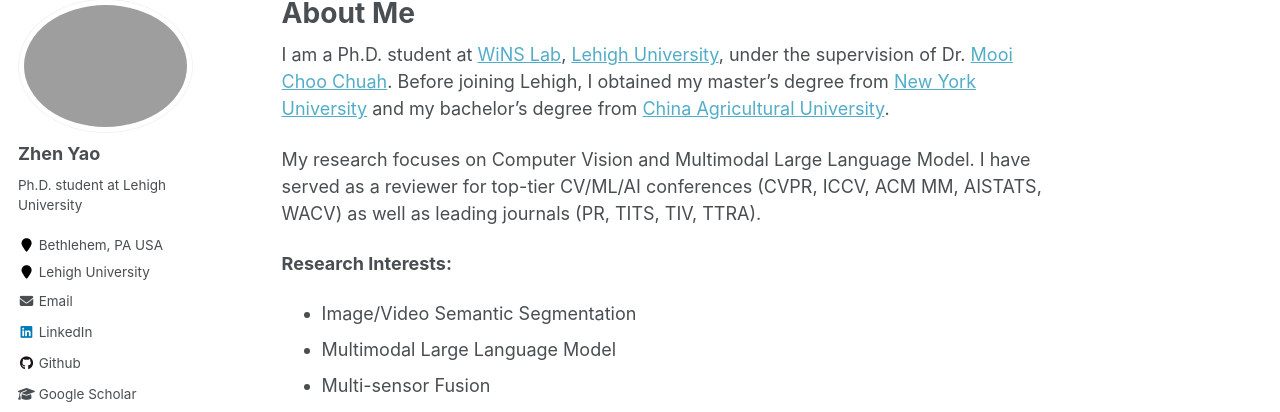
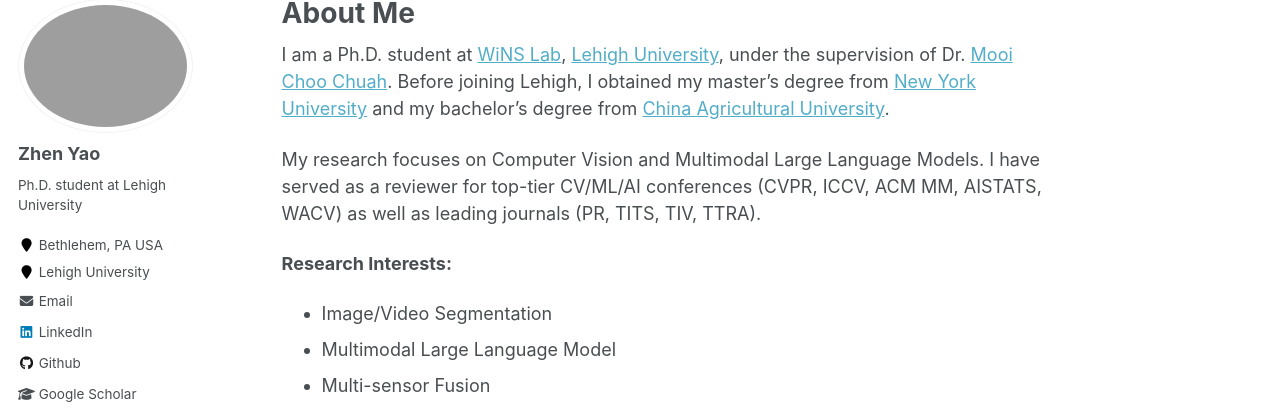
Before and after one commit to zyaocoder/zyaocoder.github.io, a Jekyll site: the page built from _pages/about.md, in a window 1280 px wide and 1014 px high. Shown: the part 107-519 px from the top of the window. Built offline with Jekyll 4.4.1, drawn with Linux system fonts in a browser that asks for light colours.

Commit message:
Update about.md

```diff
--- a/_pages/about.md
+++ b/_pages/about.md
@@ -9,10 +9,10 @@
 ---
 I am a Ph.D. student at [WiNS Lab](http://carina.cse.lehigh.edu/winslab/index.php), [Lehigh University](https://www2.lehigh.edu/), under the supervision of Dr. [Mooi Choo Chuah](https://www.cse.lehigh.edu/~chuah/). Before joining Lehigh, I obtained my master's degree from [New York University](https://www.nyu.edu/) and my bachelor's degree from [China Agricultural University](https://en.cau.edu.cn/).
 
-My research focuses on Computer Vision and Multimodal Large Language Model. I have served as a reviewer for top-tier CV/ML/AI conferences (CVPR, ICCV, ACM MM, AISTATS, WACV) as well as leading journals (PR, TITS, TIV, TTRA).
+My research focuses on Computer Vision and Multimodal Large Language Models. I have served as a reviewer for top-tier CV/ML/AI conferences (CVPR, ICCV, ACM MM, AISTATS, WACV) as well as leading journals (PR, TITS, TIV, TTRA).
 
 <strong>Research Interests:</strong>
-* Image/Video Semantic Segmentation
+* Image/Video Segmentation
 * Multimodal Large Language Model
 * Multi-sensor Fusion
 * Event-based Camera
```
